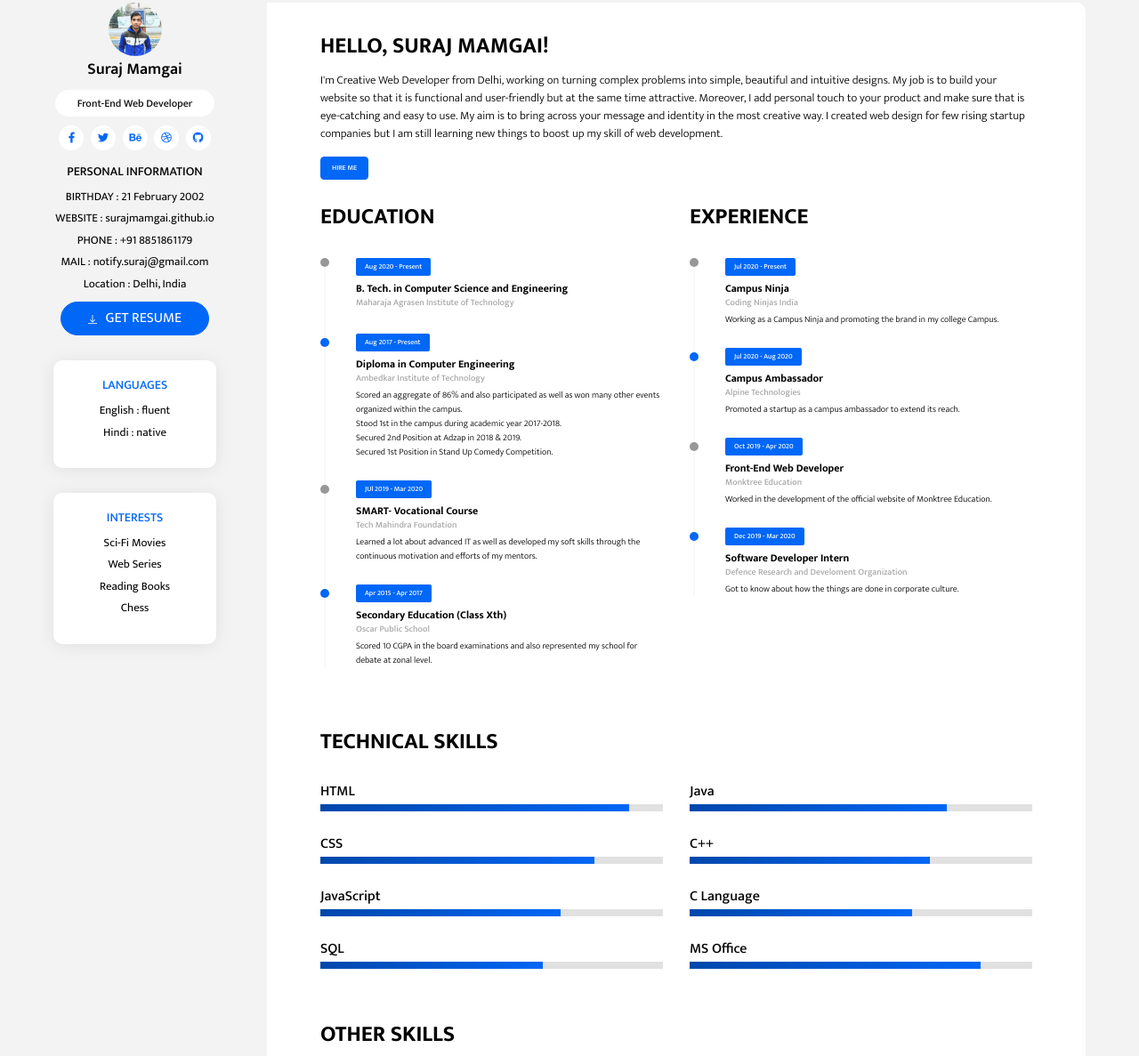
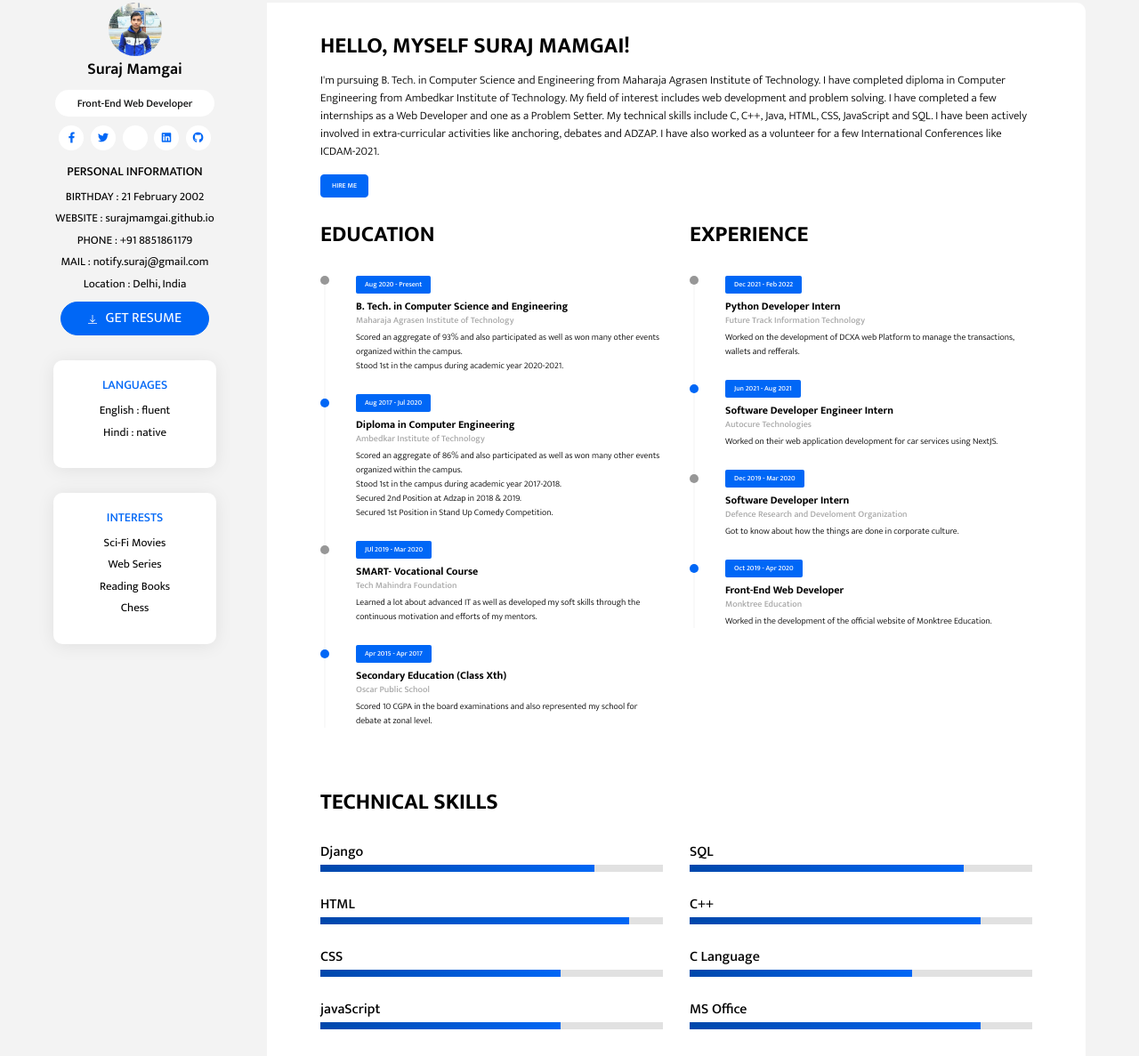
Before and after one commit to surajmamgai/surajmamgai.github.io, a plain HTML site: page index.html in a window 1280 px wide. Shown: the part 84-1271 px from the top of the page at 89% size. Drawn offline with Linux system fonts and the light colour scheme.

Commit message:
Update index.html

```diff
--- a/index.html
+++ b/index.html
@@ -47,12 +47,12 @@
             <nav class="social-links">
                 <a href="#!" class="social-link"><i class="fab fa-facebook-f"></i></a>
                 <a href="#!" class="social-link"><i class="fab fa-twitter"></i></a>
-                <a href="#!" class="social-link"><i class="fab fa-behance"></i></a>
-                <a href="#!" class="social-link"><i class="fab fa-dribbble"></i></a>
+                <a href="#!" class="social-link"><i class="fab fa-face-glasses"></i></a>
+                <a href="#!" class="social-link"><i class="fab fa-linkedin"></i></a>
                 <a href="#!" class="social-link"><i class="fab fa-github"></i></a>
             </nav>
             <div class="widget">
-                <h5 class="widget-title">personal information</h5>
+                <h5 class="widget-title">Personal Information</h5>
                 <div class="widget-content">
                     <p>BIRTHDAY : 21 February 2002</p>
                     <p>WEBSITE : surajmamgai.github.io</p>
@@ -86,14 +86,8 @@
         </aside>
         <main>
             <section class="intro-section">
-                <h2 class="section-title">Hello, Suraj Mamgai!</h2>
-                <p>I'm Creative Web Developer from Delhi, working on turning complex problems
-                into simple, beautiful and intuitive designs. My job is to build your website
-                so that it is functional and user-friendly but at the same time attractive.
-                Moreover, I add personal touch to your product and make sure that is eye-catching
-                and easy to use. My aim is to bring across your message and identity in the most
-                creative way. I created web design for few rising startup companies but I am
-                still learning new things to boost up my skill of web development.
+                <h2 class="section-title">Hello, Myself Suraj Mamgai!</h2>
+                <p>I'm pursuing B. Tech. in Computer Science and Engineering from Maharaja Agrasen Institute of Technology. I have completed diploma in Computer Engineering from Ambedkar Institute of Technology. My field of interest includes web development and problem solving. I have completed a few internships as a Web Developer and one as a Problem Setter. My technical skills include C, C++, Java, HTML, CSS, JavaScript and SQL. I have been actively involved in extra-curricular activities like anchoring, debates and ADZAP. I have also worked as a volunteer for a few International Conferences like ICDAM-2021.
                 </p>
                 <a href="contact.html" class="btn btn-primary btn-hire-me">HIRE ME</a>
             </section>
@@ -106,9 +100,14 @@
                                 <span class="badge badge-primary">Aug 2020 - Present</span>
                                 <h6 class="time-line-item-title">B. Tech. in Computer Science and Engineering</h6>
                                 <p class="time-line-item-subtitle">Maharaja Agrasen Institute of Technology</p>
+                                <p class="time-line-item-content">Scored an aggregate of 93% and also participated as well
+                                                                 as won many other events organized within the campus.<br>
+                                                                 Stood 1st in the campus during academic year 2020-2021.
+
+                                </p>
                             </li>
                             <li class="time-line-item">
-                                <span class="badge badge-primary">Aug 2017 - Present</span>
+                                <span class="badge badge-primary">Aug 2017 - Jul 2020</span>
                                 <h6 class="time-line-item-title">Diploma in Computer Engineering</h6>
                                 <p class="time-line-item-subtitle">Ambedkar Institute of Technology</p>
                                 <p class="time-line-item-content">Scored an aggregate of 86% and also participated as well
@@ -141,19 +140,26 @@
                         <h2 class="section-title">Experience</h2>
                         <ul class="time-line">
                             <li class="time-line-item">
-                                <span class="badge badge-primary">Jul 2020 - Present</span>
-                                <h6 class="time-line-item-title">Campus Ninja</h6>
-                                <p class="time-line-item-subtitle">Coding Ninjas India</p>
+                                <span class="badge badge-primary">Dec 2021 - Feb 2022</span>
+                                <h6 class="time-line-item-title">Python Developer Intern</h6>
+                                <p class="time-line-item-subtitle">Future Track Information Technology</p>
                                 <p class="time-line-item-content">
-                                    Working as a Campus Ninja and promoting the brand in my college Campus.
+                                    Worked on the development of DCXA web Platform to manage the transactions, wallets and refferals.
                                 </p>
                             </li>
                             <li class="time-line-item">
-                                <span class="badge badge-primary">Jul 2020 - Aug 2020</span>
-                                <h6 class="time-line-item-title">Campus Ambassador</h6>
-                                <p class="time-line-item-subtitle">Alpine Technologies</p>
+                                <span class="badge badge-primary">Jun 2021 - Aug 2021</span>
+                                <h6 class="time-line-item-title">Software Developer Engineer Intern</h6>
+                                <p class="time-line-item-subtitle">Autocure Technologies</p>
                                 <p class="time-line-item-content">
-                                    Promoted a startup as a campus ambassador to extend its reach.
+                                    Worked on their web application development for car services using NextJS.
+                                </p>
+                            </li>
+                            <li class="time-line-item">
+                                <span class="badge badge-primary">Dec 2019 - Mar 2020</span>
+                                <h6 class="time-line-item-title">Software Developer Intern</h6>
+                                <p class="time-line-item-subtitle">Defence Research and Develoment Organization</p>
+                                <p class="time-line-item-content">Got to know about how the things are done in corporate culture.
                                 </p>
                             </li>
                             <li class="time-line-item">
@@ -161,13 +167,6 @@
                                 <h6 class="time-line-item-title">Front-End Web Developer</h6>
                                 <p class="time-line-item-subtitle">Monktree Education</p>
                                 <p class="time-line-item-content">Worked in the development of the official website of Monktree Education.
-                                </p>
-                            </li>
-                            <li class="time-line-item">
-                                <span class="badge badge-primary">Dec 2019 - Mar 2020</span>
-                                <h6 class="time-line-item-title">Software Developer Intern</h6>
-                                <p class="time-line-item-subtitle">Defence Research and Develoment Organization</p>
-                                <p class="time-line-item-content">Got to know about how the things are done in corporate culture.
                                 </p>
                             </li>
                         </ul>
@@ -179,6 +178,12 @@
                 <div class="row">
                     <div class="col-lg-6">
                 <div class="progressBar">
+                    <h4>Django</h4>
+                    <div class="progressBarContainer">
+                      <div class="progressBarValue value-80"></div>
+                    </div>
+                  </div>
+                  <div class="progressBar">
                     <h4>HTML</h4>
                     <div class="progressBarContainer">
                       <div class="progressBarValue value-90"></div>
@@ -187,33 +192,27 @@
                   <div class="progressBar">
                     <h4>CSS</h4>
                     <div class="progressBarContainer">
-                      <div class="progressBarValue value-80"></div>
-                    </div>
-                  </div>
-                  <div class="progressBar">
-                    <h4>JavaScript</h4>
-                    <div class="progressBarContainer">
                       <div class="progressBarValue value-70"></div>
                     </div>
                   </div>
                   <div class="progressBar">
-                    <h4>SQL</h4>
+                    <h4>javaScript</h4>
                     <div class="progressBarContainer">
-                      <div class="progressBarValue value-65"></div>
+                      <div class="progressBarValue value-70"></div>
                     </div>
                   </div>
                   </div>
                   <div class="col-lg-6">
                   <div class="progressBar">
-                    <h4>Java</h4>
+                    <h4>SQL</h4>
                     <div class="progressBarContainer">
-                      <div class="progressBarValue value-75"></div>
+                      <div class="progressBarValue value-80"></div>
                     </div>
                   </div>
                   <div class="progressBar">
                     <h4>C++</h4>
                     <div class="progressBarContainer">
-                      <div class="progressBarValue value-70"></div>
+                      <div class="progressBarValue value-85"></div>
                     </div>
                   </div>
                   <div class="progressBar">
```
